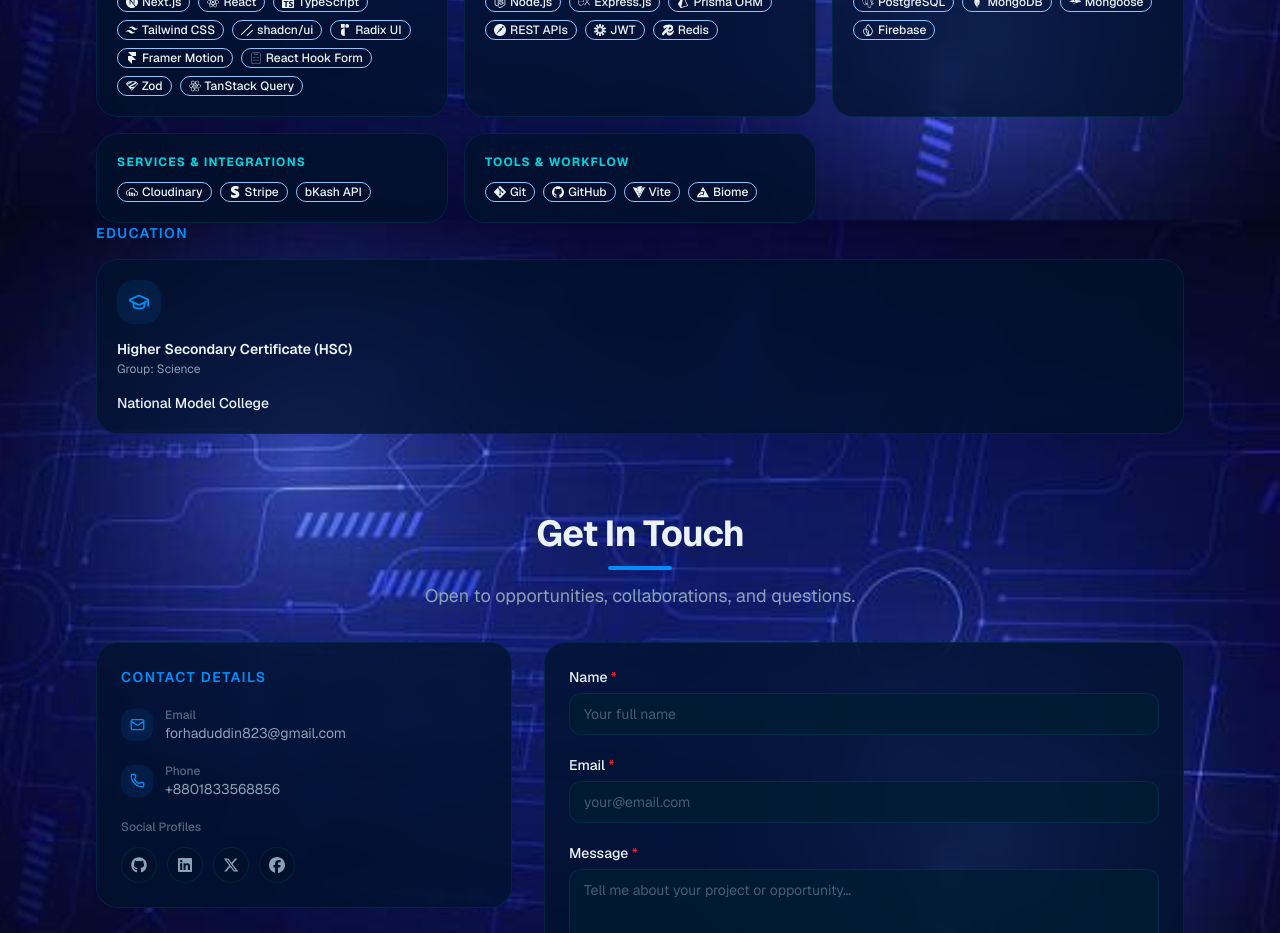
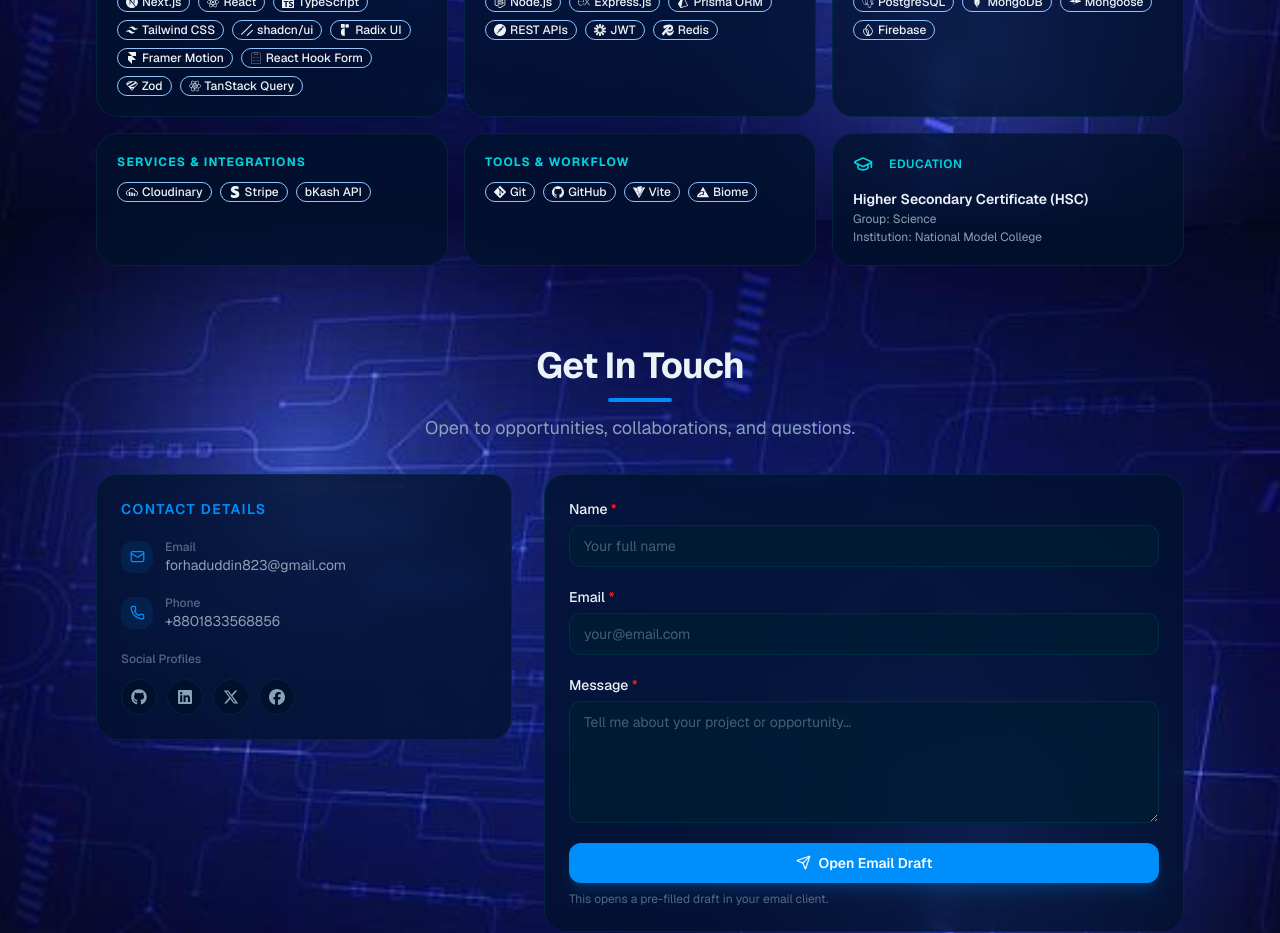
Before and after one commit to forhad823/Portfolio-website-frontend-forhad823, a Next.js app: page / in a window 1280 px wide. Shown: the part 2180-3113 px from the top of the page. Built offline with nearby package versions, Linux system fonts and the light colour scheme.

Commit message:
skills section updated

```diff
--- a/src/components/sections/SkillsSection.tsx
+++ b/src/components/sections/SkillsSection.tsx
@@ -60,41 +60,37 @@ export function SkillsSection() {
                   </div>
                 </div>
               ))}
-            </div>
-          </div>
-        </div>
-        {/* ── Right: Education card ── */}
+
+              {/* education card start */}
+
               <div className="flex flex-col gap-4">
-          <h3 className="text-sm font-semibold uppercase tracking-widest text-primary">
+                <div className="glass-surface flex flex-col gap-4 rounded-2xl p-5">
+                  {/* Icon row */}
+                  <div className="flex items-center gap-4 text-secondary-foreground">
+                    <GraduationCap size={20} aria-hidden="true" />
+                    <h3 className="text-xs font-semibold uppercase tracking-wider">
                       Education
                     </h3>
-
-          {education.map((edu) => (
-            <div
-              key={`${edu.institution}-${edu.level}`}
-              className="glass-surface flex flex-col gap-4 rounded-2xl p-5"
-            >
-              {/* Icon row */}
-              <div className="flex h-11 w-11 items-center justify-center rounded-xl bg-primary/10 text-primary">
-                <GraduationCap size={22} aria-hidden="true" />
                   </div>
 
                   {/* Level + group */}
                   <div>
                     <p className="text-sm font-semibold leading-snug text-foreground">
-                  {edu.level}
+                      Higher Secondary Certificate (HSC)
                     </p>
                     <p className="mt-0.5 text-xs text-muted-foreground">
-                  Group: {edu.group}
+                      Group: Science
+                    </p>
+                    <p className="mt-0.5 text-xs text-muted-foreground">
+                      Institution: National Model College
                     </p>
                   </div>
+                </div>
+              </div>
 
-              {/* Institution */}
-              <p className="text-sm font-medium text-foreground">
-                {edu.institution}
-              </p>
+              {/* education card end */}
             </div>
-          ))}
+          </div>
         </div>
       </PageContainer>
     </section>
```
Lines whose indentation alone changed are shown as unchanged.
